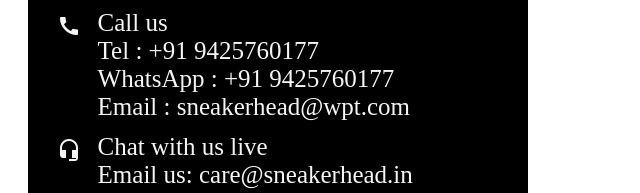
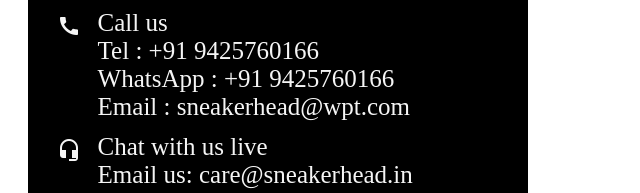
Before and after one commit to nikhilmane81/WPT-Team27, a plain HTML site: page contact.html in a window 1280 px wide. Shown: the part 248-441 px from the top of the page, 152-792 px from the left. Drawn offline with Linux system fonts and the light colour scheme.

Commit message:
15/12/2022

```diff
--- a/contact.html
+++ b/contact.html
@@ -82,8 +82,8 @@
             <div class="icon"><i class="material-icons">call</i></div>
             <div class="infotext">
                 <p>Call us</p>
-                <p>Tel : +91 9425760177</p>
-                <p>WhatsApp : +91 9425760177</p>
+                <p>Tel : +91 9425760166</p>
+                <p>WhatsApp : +91 9425760166</p>
                 <p>Email : sneakerhead@wpt.com</p>
             </div>
         </div>
```
